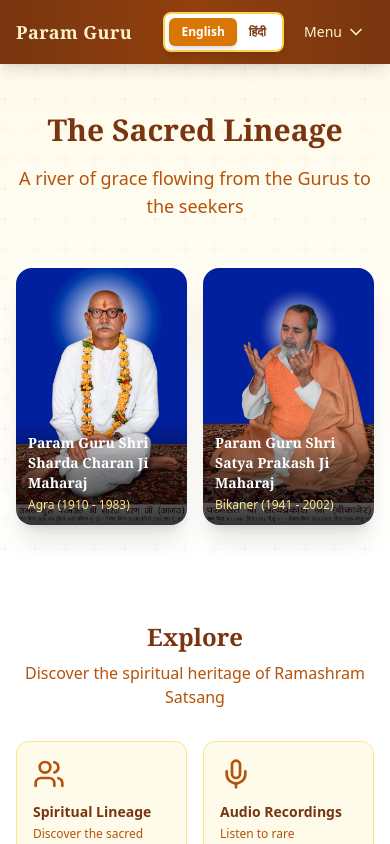
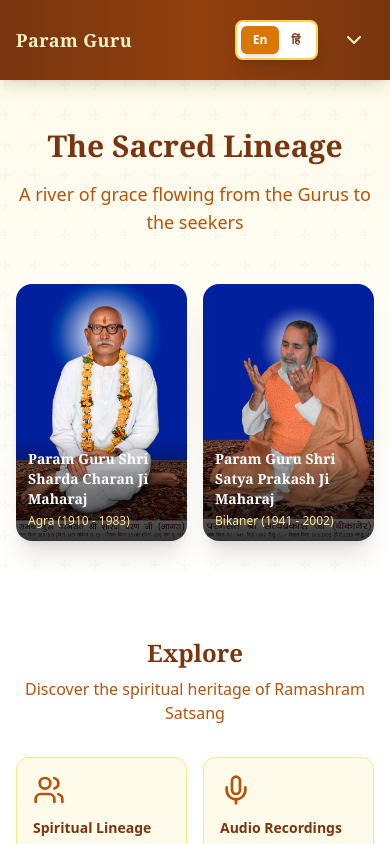
Before and after one commit to pravenpurohit/20260123_23Jan26_ParamGuru, a React (Vite) app: page / in a window 390 px wide. Shown: the top 844 px of the page. Built offline with nearby package versions, Linux system fonts and the light colour scheme.

Commit message:
Updated Header.tsx

```diff
--- a/src/components/Header.tsx
+++ b/src/components/Header.tsx
@@ -28,89 +28,26 @@ export default function Header() {
   return (
     <header className="bg-gradient-to-r from-amber-900 via-amber-800 to-amber-900 shadow-lg sticky top-0 z-50">
       <nav className="mx-auto max-w-7xl px-4 sm:px-6 lg:px-8" aria-label="Top">
-        <div className="flex flex-col lg:flex-row lg:items-center lg:justify-between py-3 gap-3">
-          <div className="flex items-center justify-between">
-            <div className="flex items-center gap-10">
-              <Link to="/" className="flex items-center">
-                <div className="text-amber-100">
-                  <h1 className="text-lg sm:text-xl font-serif font-bold tracking-wide text-center">{t('header.title')}</h1>
-                  <p className="text-xs text-amber-200 font-light hidden sm:block text-center">{t('header.subtitle')}</p>
-                </div>
-              </Link>
+        {/* Main Header Row */}
+        <div className="flex h-20 items-center justify-between py-3">
 
-              <div className="hidden lg:inline-flex bg-white rounded-lg p-1 shadow-lg border-2 border-amber-300">
-                <button
-                  onClick={() => setLanguage('en')}
-                  type="button"
-                  className={`px-4 py-2 text-sm font-bold rounded-md transition-all duration-200 ${
-                    isEnglish
-                      ? 'bg-amber-600 text-white shadow-md'
-                      : 'bg-transparent text-amber-900 hover:bg-amber-100'
-                  }`}
-                  aria-label="Switch to English"
-                  aria-pressed={isEnglish}
-                >
-                  English
-                </button>
-                <button
-                  onClick={() => setLanguage('hi')}
-                  type="button"
-                  className={`px-4 py-2 text-sm font-bold rounded-md transition-all duration-200 ${
-                    isHindi
-                      ? 'bg-amber-600 text-white shadow-md'
-                      : 'bg-transparent text-amber-900 hover:bg-amber-100'
-                  }`}
-                  aria-label="Switch to Hindi"
-                  aria-pressed={isHindi}
-                >
-                  हिंदी
-                </button>
+          {/* 1. Left Section: Logo */}
+          <div className="flex shrink-0 items-center">
+            <Link to="/" className="flex items-center gap-3">
+              <div className="text-amber-100">
+                <h1 className="text-lg sm:text-xl font-serif font-bold tracking-wide text-center">
+                  {t('header.title')}
+                </h1>
+                <p className="text-xs text-amber-200 font-light hidden sm:block text-center">
+                  {t('header.subtitle')}
+                </p>
               </div>
-            </div>
-
-            <div className="flex items-center gap-3 lg:hidden">
-              <div className="inline-flex bg-white rounded-lg p-1 shadow-lg border-2 border-amber-300">
-                <button
-                  onClick={() => setLanguage('en')}
-                  type="button"
-                  className={`px-3 py-1.5 text-xs font-bold rounded-md transition-all duration-200 ${
-                    isEnglish
-                      ? 'bg-amber-600 text-white shadow-md'
-                      : 'bg-transparent text-amber-900 hover:bg-amber-100'
-                  }`}
-                  aria-label="Switch to English"
-                  aria-pressed={isEnglish}
-                >
-                  English
-                </button>
-                <button
-                  onClick={() => setLanguage('hi')}
-                  type="button"
-                  className={`px-3 py-1.5 text-xs font-bold rounded-md transition-all duration-200 ${
-                    isHindi
-                      ? 'bg-amber-600 text-white shadow-md'
-                      : 'bg-transparent text-amber-900 hover:bg-amber-100'
-                  }`}
-                  aria-label="Switch to Hindi"
-                  aria-pressed={isHindi}
-                >
-                  हिंदी
-                </button>
-              </div>
-              <button
-                type="button"
-                className="text-amber-100 hover:text-white p-2 flex items-center space-x-1 focus:outline-none focus:ring-2 focus:ring-amber-300 rounded-md"
-                onClick={() => setMobileMenuOpen(!mobileMenuOpen)}
-                aria-label="Toggle menu"
-                aria-expanded={mobileMenuOpen}
-              >
-                <span className="text-sm font-medium">{t('nav.menu')}</span>
-                {mobileMenuOpen ? <X className="h-5 w-5" /> : <ChevronDown className="h-5 w-5" />}
-              </button>
-            </div>
+            </Link>
           </div>
 
+          {/* 2. Right Section (Desktop): Navigation + Language */}
           <div className="hidden lg:flex lg:items-center lg:gap-8">
+            {/* Desktop Navigation Links */}
             <div className="flex items-center space-x-1">
               {navigation.map((item) => (
                 <Link
@@ -126,9 +63,75 @@ export default function Header() {
                 </Link>
               ))}
             </div>
+
+            {/* Desktop Language Switcher */}
+            <div className="bg-white rounded-lg p-1 shadow-lg border-2 border-amber-300 flex">
+              <button
+                onClick={() => setLanguage('en')}
+                type="button"
+                className={`px-4 py-2 text-sm font-bold rounded-md transition-all duration-200 ${
+                  isEnglish
+                    ? 'bg-amber-600 text-white shadow-md'
+                    : 'bg-transparent text-amber-900 hover:bg-amber-100'
+                }`}
+              >
+                English
+              </button>
+              <button
+                onClick={() => setLanguage('hi')}
+                type="button"
+                className={`px-4 py-2 text-sm font-bold rounded-md transition-all duration-200 ${
+                  isHindi
+                    ? 'bg-amber-600 text-white shadow-md'
+                    : 'bg-transparent text-amber-900 hover:bg-amber-100'
+                }`}
+              >
+                हिंदी
+              </button>
+            </div>
+          </div>
+
+          {/* 3. Right Section (Mobile): Language + Menu Button */}
+          <div className="flex items-center gap-3 lg:hidden">
+            {/* Mobile Language Switcher */}
+            <div className="inline-flex bg-white rounded-lg p-1 shadow-lg border-2 border-amber-300">
+              <button
+                onClick={() => setLanguage('en')}
+                type="button"
+                className={`px-3 py-1.5 text-xs font-bold rounded-md transition-all duration-200 ${
+                  isEnglish
+                    ? 'bg-amber-600 text-white shadow-md'
+                    : 'bg-transparent text-amber-900 hover:bg-amber-100'
+                }`}
+              >
+                En
+              </button>
+              <button
+                onClick={() => setLanguage('hi')}
+                type="button"
+                className={`px-3 py-1.5 text-xs font-bold rounded-md transition-all duration-200 ${
+                  isHindi
+                    ? 'bg-amber-600 text-white shadow-md'
+                    : 'bg-transparent text-amber-900 hover:bg-amber-100'
+                }`}
+              >
+                हिं
+              </button>
+            </div>
+
+            {/* Mobile Menu Toggle Button */}
+            <button
+              type="button"
+              className="text-amber-100 hover:text-white p-2 flex items-center space-x-1 focus:outline-none focus:ring-2 focus:ring-amber-300 rounded-md"
+              onClick={() => setMobileMenuOpen(!mobileMenuOpen)}
+            >
+              <span className="text-sm font-medium sr-only">{t('nav.menu')}</span>
+              {mobileMenuOpen ? <X className="h-6 w-6" /> : <ChevronDown className="h-6 w-6" />}
+            </button>
           </div>
         </div>
 
+        {/* Mobile Menu Dropdown (Conditionally Rendered) */}
         {mobileMenuOpen && (
           <div className="lg:hidden pb-4 border-t border-amber-700 pt-2">
             <div className="flex flex-col space-y-1">
```
